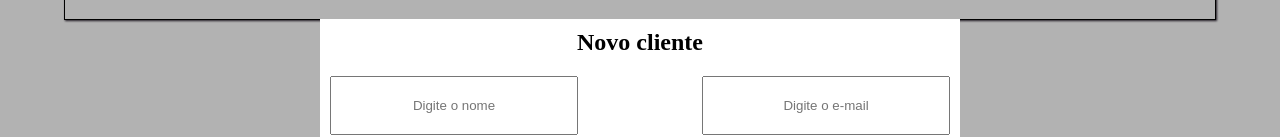
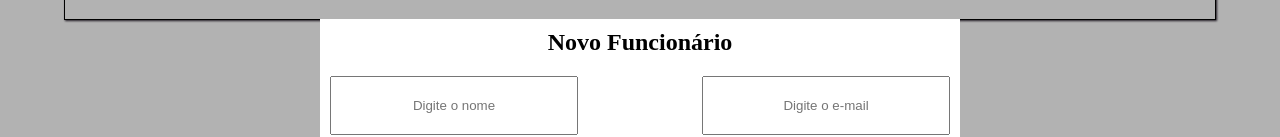
Before and after one commit to LeandroBorotta/CadastroDeFuncionarios, a plain HTML site: page index.html in a window 1280 px wide. Both pictures are taken after a click on the button "Cadastrar funcionários". Shown: the part 244-381 px from the top of the page. Drawn offline with Linux system fonts and the light colour scheme.

Commit message:
modificando o modal

```diff
--- a/index.html
+++ b/index.html
@@ -55,7 +55,7 @@
         </table>
         <div class="modal" id="modal">
             <div class="modalContent">
-                <h2>Novo cliente</h2>
+                <h2>Novo Funcionário</h2>
             <form id="form">
                 <input type="text" id="nome" data-index="new" class="modal-field" placeholder="Digite o nome" oninput="validName()" required>
                 <input type="email" id="email" class="modal-field" placeholder="Digite o e-mail" oninput="validEmail()" required>
```
